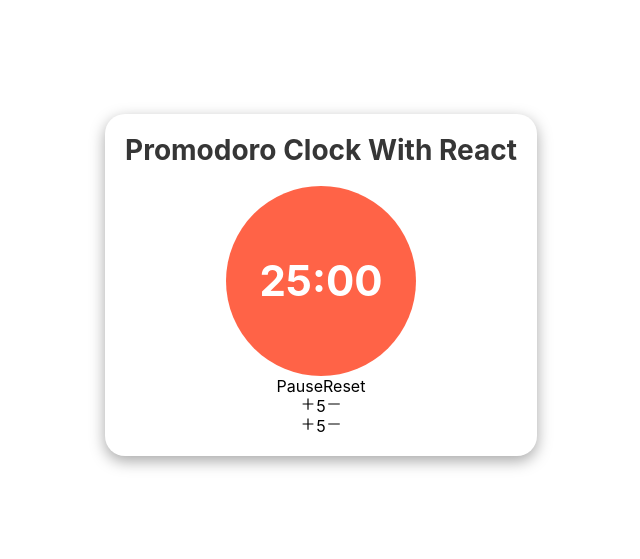
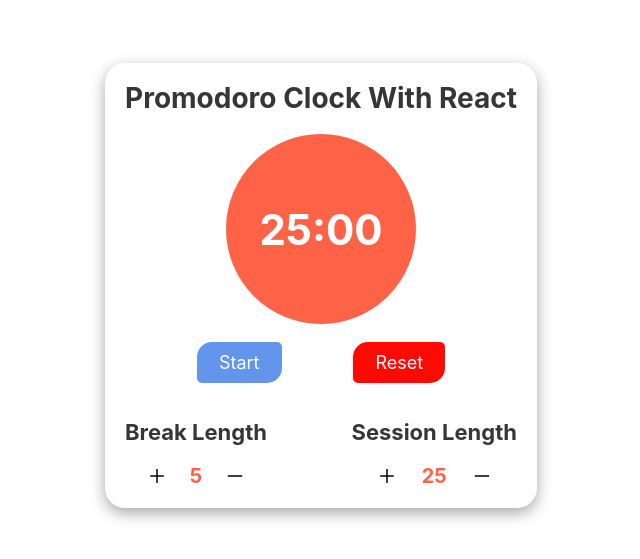
Before and after one commit to AhshanHabib26/pomodoro-clock-with-react, a React (Create React App) app: page / in a window 1280 px wide. Shown: the part 115-674 px from the top of the page, without its empty margins (319-959 px from the left). Built offline with nearby package versions, Linux system fonts and the light colour scheme.

Commit message:
Style Added

```diff
--- a/src/Componnets/Promodoro/Promodoro.css
+++ b/src/Componnets/Promodoro/Promodoro.css
@@ -30,3 +30,50 @@
     font-size: 42px;
     color: #fff;
 }
+.control{
+    display: flex;
+    justify-content: space-evenly;
+}
+.control .start_btn{
+    background-color: #6495ed;
+    padding: 10px 22px;
+    color: #fff;
+    font-size: 18px;
+    border-top-left-radius: 15px;
+    border-top-right-radius: 5px;
+    border-bottom-right-radius: 15px;
+    border-bottom-left-radius: 5px;
+    cursor: pointer;
+    user-select: none;
+}
+.control .reset_btn{
+    background-color: #fd0b03;
+    padding: 10px 22px;
+    color: #fff;
+    font-size: 18px;
+    border-top-left-radius: 15px;
+    border-top-right-radius: 5px;
+    border-bottom-right-radius: 15px;
+    border-bottom-left-radius: 5px;
+    cursor: pointer;
+    user-select: none;
+}
+.main_control{
+    display: flex;
+    justify-content: space-between;
+}
+.break_control .session_control , h2{
+    font-size: 22px;
+    font-weight: 700;
+    color: #363636;
+}
+.inner_break, .inner_session{
+    display: flex;
+    justify-content: space-evenly;
+    align-items: center;
+}
+.count_num{
+    font-size: 20px;
+    font-weight: 700;
+    color: #ff6347;
+}
--- a/src/Componnets/Promodoro/Promodoro.js
+++ b/src/Componnets/Promodoro/Promodoro.js
@@ -13,19 +13,25 @@ const Promodoro = () => {
           <h2>25:00</h2>
         </div>
         <div className="control">
-          <span>Pause</span>
-          <span>Reset</span>
+          <p className="start_btn">Start</p>
+          <p className="reset_btn">Reset</p>
         </div>
         <div className="main_control">
           <div className="break_control">
-            <AiOutlinePlus />
-            <span>5</span>
-            <AiOutlineMinus />
+            <h2>Break Length</h2>
+            <div className="inner_break">
+              <AiOutlinePlus size='20px' />
+              <span className="count_num">5</span>
+              <AiOutlineMinus size='20px' />
+            </div>
           </div>
           <div className="session_control">
-            <AiOutlinePlus />
-            <span>5</span>
-            <AiOutlineMinus />
+            <h2>Session Length</h2>
+            <div className="inner_session">
+              <AiOutlinePlus size='20px' />
+              <span className="count_num" >25</span>
+              <AiOutlineMinus  size='20px'/>
+            </div>
           </div>
         </div>
       </div>
```
